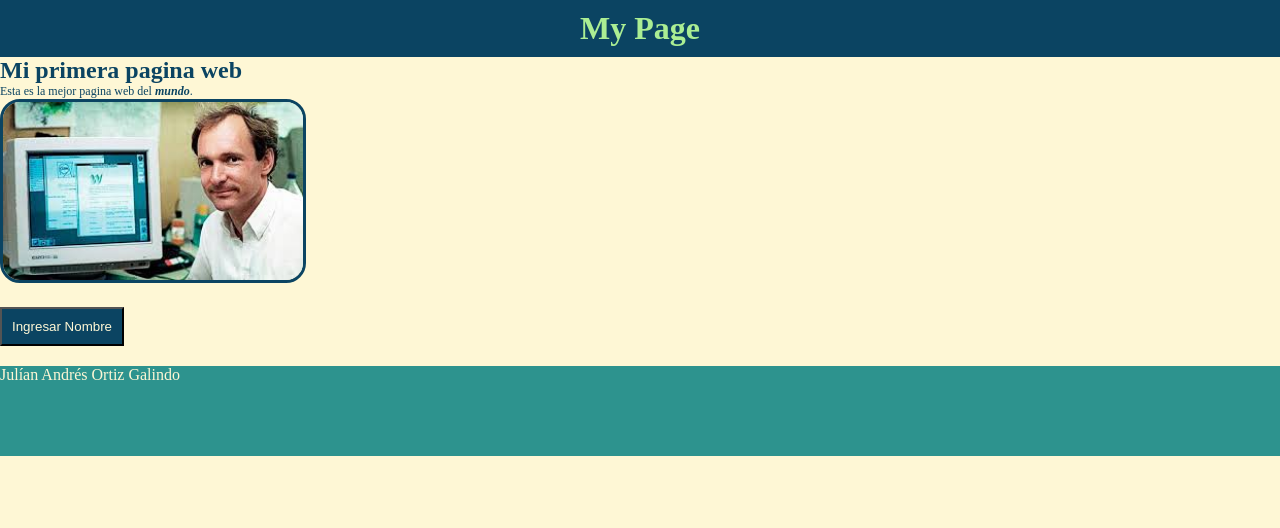
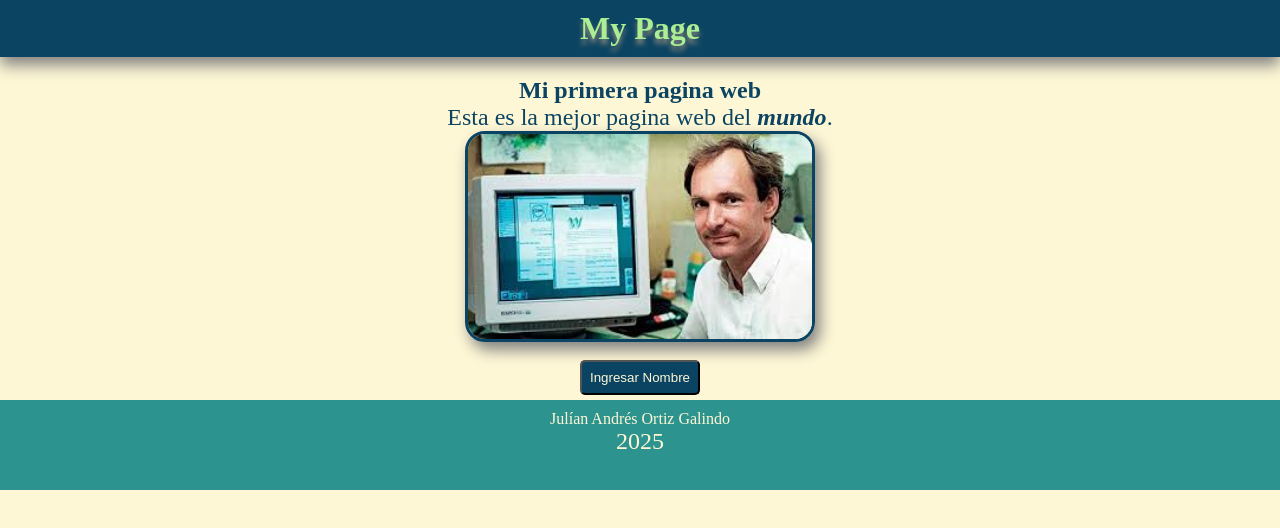
Before and after one commit to ikaronauta/mypage, a plain HTML site: page index.html in a window 1280 px wide. Drawn offline with Linux system fonts and the light colour scheme.

Commit message:
update page

```diff
--- a/index.html
+++ b/index.html
@@ -1,10 +1,10 @@
 <!DOCTYPE html>
 
 <style>
-
     * {
         margin: 0;
         padding: 0;
+        box-sizing: border-box;
     }
 
     body {
@@ -14,20 +14,21 @@ color: #0b4462
     }
 
     img {
-width: 300px;
+        width: 350px;
         border-style: solid;
         border-radius: 20px;
-}
-
-p {
-font-size: 12px;
+        display: block;
+        margin: auto;
+        box-shadow: 5px 8px 15px gray;
     }
 
     footer {
         background-color: #2d938e;
         height: 90px;
-margin-top: 20px;
         color: #fef7d5;
+        margin-top: 5px;
+        text-align: center;
+        padding-top: 10px;
     }
 
     h1 {
@@ -35,13 +36,24 @@ background-color: #0b4462;
         padding: 10px;
         text-align: center;
         color: #abee93;
+        margin-bottom: 20px;
+        text-shadow: 0px 5px 5px #8a877a;
+        box-shadow: 0px 8px 15px gray;
     }
 
     button {
         background-color: #0b4462;
         color: #fef7d5;
-padding: 10px;
-margin-top: 20px;
+        padding: 8px;
+        display: block;
+        margin: auto;
+        border-radius: 5px;
+        cursor: pointer;
+    }
+
+    h2, p {
+        text-align: center;
+        font-size: 1.5rem;
     }
 </style>
 
@@ -72,6 +84,7 @@ Ingresar Nombre
 
 <footer>
     <div>Julían Andrés Ortiz Galindo</div>
+    <p>2025</p>
 </footer>
 
 
@@ -79,13 +92,12 @@ Ingresar Nombre
 
     let saludo = 'Hola';
 
-document.getElementById('boton').addEventListener('click', function(){
+    document.getElementById('boton').addEventListener('click', function () {
         let nombre = prompt('Por favor Ingrese su nombre');
         alert(saludo + ' ' + nombre);
     });
 
 
-
 </script>
 
 </html>
```
Lines whose indentation alone changed are shown as unchanged.
